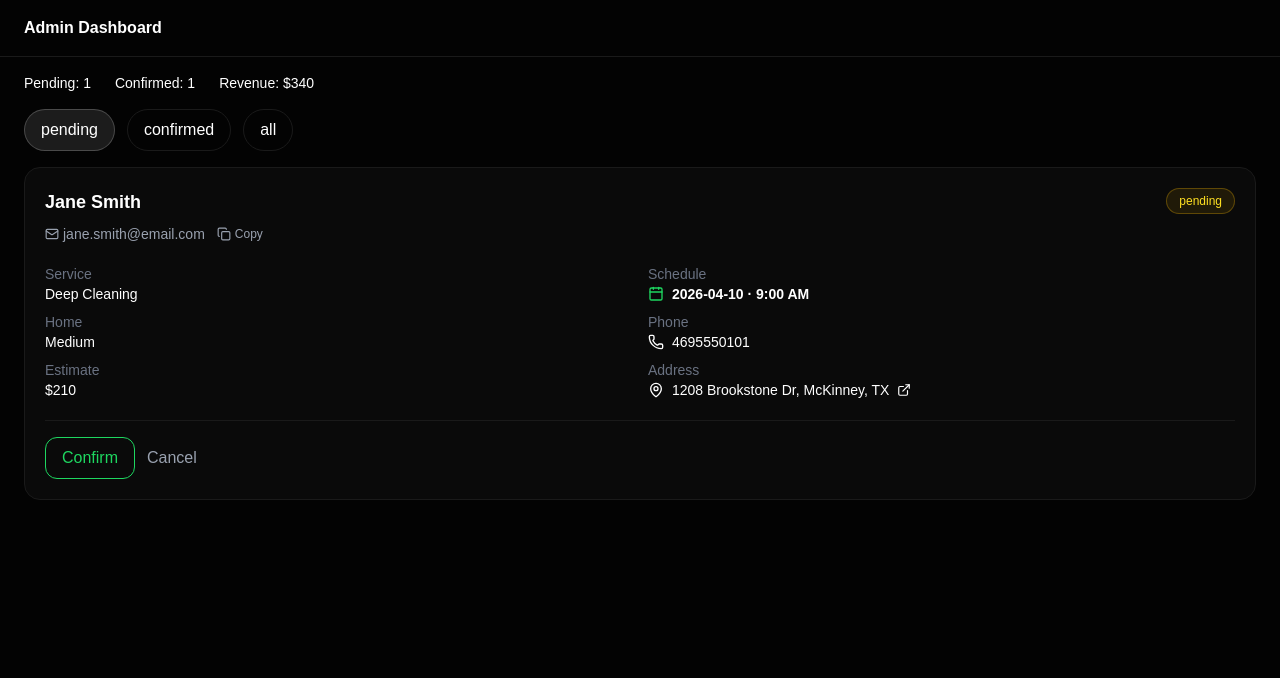
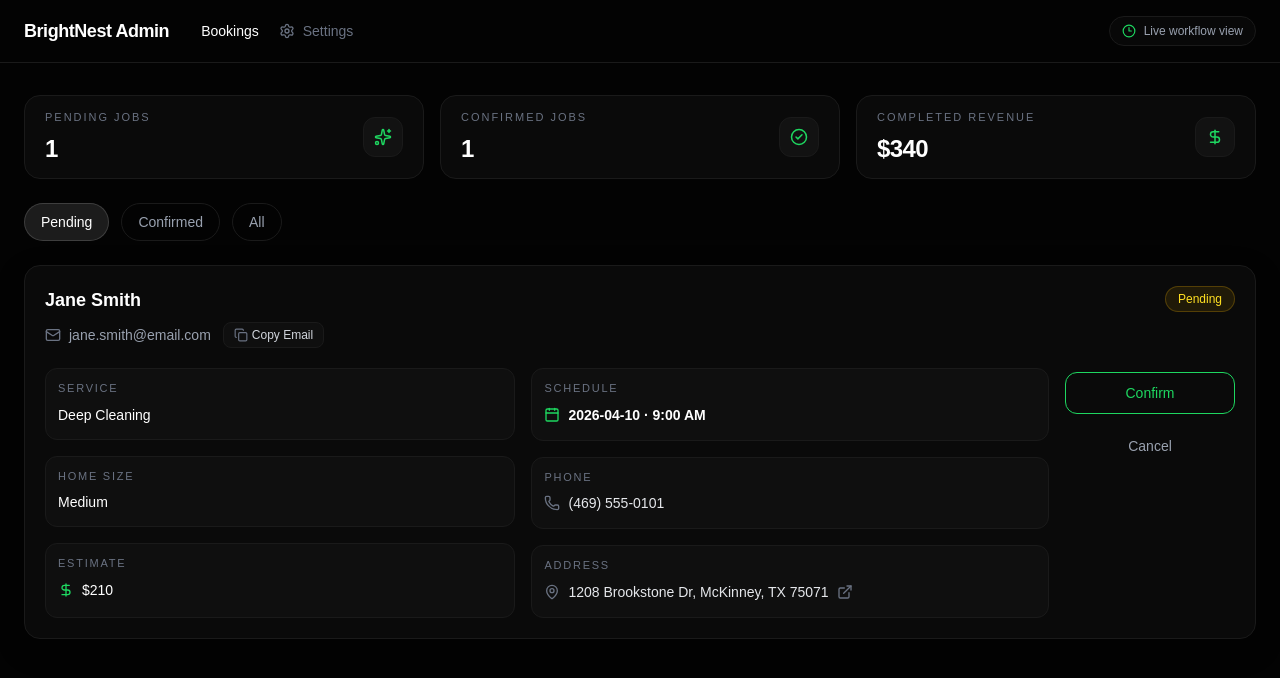
Before and after one commit to SBvibes/booking-demo, a Next.js app: page /book in a window 1280 px wide. Shown: the top 678 px of the page. Built offline with nearby package versions, Linux system fonts and the light colour scheme.

Commit message:
final admin workflow polish

```diff
--- a/components/AdminDashboard.tsx
+++ b/components/AdminDashboard.tsx
@@ -1,13 +1,21 @@
 "use client";
 
 import { useMemo, useState } from "react";
+import { AnimatePresence, motion } from "framer-motion";
+import { toast } from "sonner";
 import {
   Calendar,
+  CheckCircle2,
+  Clock3,
   Copy,
+  DollarSign,
   ExternalLink,
   Mail,
   MapPin,
   Phone,
+  RotateCcw,
+  Settings,
+  Sparkles,
 } from "lucide-react";
 
 type BookingStatus = "pending" | "confirmed" | "completed" | "cancelled";
@@ -33,7 +41,7 @@ const initialBookings: Booking[] = [
     customerName: "Jane Smith",
     email: "jane.smith@email.com",
     phone: "4695550101",
-    address: "1208 Brookstone Dr, McKinney, TX",
+    address: "1208 Brookstone Dr, McKinney, TX 75071",
     serviceType: "Deep Cleaning",
     homeSize: "Medium",
     priceEstimate: 210,
@@ -46,7 +54,7 @@ const initialBookings: Booking[] = [
     customerName: "Marcus Lee",
     email: "marcus.lee@email.com",
     phone: "2145550142",
-    address: "905 Cedar Elm Ln, Frisco, TX",
+    address: "905 Cedar Elm Ln, Frisco, TX 75036",
     serviceType: "Standard Cleaning",
     homeSize: "Small",
     priceEstimate: 90,
@@ -59,7 +67,7 @@ const initialBookings: Booking[] = [
     customerName: "Olivia Carter",
     email: "olivia.carter@email.com",
     phone: "9725550198",
-    address: "4301 Stone Hollow Way, Allen, TX",
+    address: "4301 Stone Hollow Way, Allen, TX 75013",
     serviceType: "Move-Out Cleaning",
     homeSize: "Large",
     priceEstimate: 340,
@@ -67,137 +75,246 @@ const initialBookings: Booking[] = [
     time: "2:00 PM",
     status: "completed",
   },
+  {
+    id: "4",
+    customerName: "David Brooks",
+    email: "david.brooks@email.com",
+    phone: "4695550177",
+    address: "2210 Windcrest Ct, Plano, TX 75025",
+    serviceType: "Deep Cleaning",
+    homeSize: "Large",
+    priceEstimate: 290,
+    date: "2026-04-13",
+    time: "3:30 PM",
+    status: "cancelled",
+  },
 ];
 
-function statusClasses(status: BookingStatus) {
+function statusBadgeClasses(status: BookingStatus) {
   switch (status) {
     case "pending":
-      return "border-yellow-500/30 bg-yellow-500/10 text-yellow-300";
+      return "border-yellow-500/25 bg-yellow-500/10 text-yellow-300";
     case "confirmed":
-      return "border-[#1ed760]/30 bg-[#1ed760]/10 text-[#1ed760]";
+      return "border-[#1ed760]/25 bg-[#1ed760]/10 text-[#1ed760]";
     case "completed":
-      return "border-blue-500/30 bg-blue-500/10 text-blue-300";
+      return "border-blue-500/25 bg-blue-500/10 text-blue-300";
     case "cancelled":
-      return "border-red-500/30 bg-red-500/10 text-red-300";
+      return "border-red-500/25 bg-red-500/10 text-red-300";
   }
 }
 
-function mapsLink(address: string) {
-  return `https://www.google.com/maps/search/?api=1&query=${encodeURIComponent(
-    address
-  )}`;
+function formatPhone(phone: string) {
+  if (phone.length === 10) {
+    return `(${phone.slice(0, 3)}) ${phone.slice(3, 6)}-${phone.slice(6)}`;
+  }
+  return phone;
+}
+
+function MetricCard({
+  label,
+  value,
+  icon,
+}: {
+  label: string;
+  value: string;
+  icon: React.ReactNode;
+}) {
+  return (
+    <motion.div
+      layout
+      className="flex h-[84px] items-center justify-between rounded-2xl border border-[#1A1A1A] bg-[#0A0A0A] px-5"
+    >
+      <div>
+        <p className="text-[11px] uppercase tracking-[0.18em] text-gray-500">
+          {label}
+        </p>
+        <p className="mt-2 text-2xl font-semibold tracking-tight text-white">
+          {value}
+        </p>
+      </div>
+
+      <div className="flex h-10 w-10 items-center justify-center rounded-xl border border-[#1A1A1A] bg-white/[0.03] text-[#1ed760]">
+        {icon}
+      </div>
+    </motion.div>
+  );
 }
 
 function BookingCard({
   booking,
+  activeFilter,
   onUpdateStatus,
+  onRestoreToPending,
 }: {
   booking: Booking;
-  onUpdateStatus: (id: string, status: BookingStatus) => void;
+  activeFilter: FilterValue;
+  onUpdateStatus: (id: string, nextStatus: BookingStatus) => void;
+  onRestoreToPending: (id: string) => void;
 }) {
   const [copied, setCopied] = useState(false);
 
-  async function copyEmail() {
+  const isCancelled = booking.status === "cancelled";
+  const isCompleted = booking.status === "completed";
+  const isInactive = isCancelled || isCompleted;
+
+  async function handleCopyEmail() {
+    try {
       await navigator.clipboard.writeText(booking.email);
       setCopied(true);
-    setTimeout(() => setCopied(false), 1000);
+      window.setTimeout(() => setCopied(false), 1200);
+    } catch {
+      toast.error("Could not copy email");
+    }
   }
 
-  const isInactive =
-    booking.status === "completed" || booking.status === "cancelled";
+  function handleCancel() {
+    const previousStatus = booking.status;
+    onUpdateStatus(booking.id, "cancelled");
+
+    toast("Booking Cancelled", {
+      description: `${booking.customerName} moved to archive.`,
+      action: {
+        label: "Undo",
+        onClick: () => onUpdateStatus(booking.id, previousStatus),
+      },
+    });
+  }
 
   return (
-    <article
-      className={`rounded-2xl border border-[#1A1A1A] bg-[#0A0A0A] p-5 transition ${
-        isInactive ? "opacity-60" : ""
-      }`}
+    <motion.article
+      layout
+      initial={{ opacity: 0, y: 18 }}
+      animate={{ opacity: 1, y: 0 }}
+      exit={{ opacity: 0, y: -10 }}
+      transition={{ duration: 0.22 }}
+      className={[
+        "relative rounded-2xl border border-[#1A1A1A] bg-[#0A0A0A] p-5",
+        isCancelled ? "opacity-40" : "",
+        isCompleted
+          ? "shadow-[0_0_0_1px_rgba(59,130,246,0.06),0_0_18px_rgba(59,130,246,0.10)]"
+          : "shadow-[0_10px_30px_rgba(0,0,0,0.22)]",
+      ].join(" ")}
     >
-      <div className="flex items-start justify-between">
-        <div>
-          <h3 className="text-lg font-semibold text-white">
-            {booking.customerName}
-          </h3>
-
-          <div className="mt-2 flex items-center gap-3 text-sm text-gray-400">
-            <div className="flex items-center gap-1">
-              <Mail size={14} />
-              {booking.email}
-            </div>
-
-            <button
-              onClick={copyEmail}
-              className="flex items-center gap-1 text-xs hover:text-white"
-            >
-              <Copy size={14} />
-              {copied ? "Copied!" : "Copy"}
-            </button>
-          </div>
-        </div>
-
       <span
-          className={`rounded-full border px-3 py-1 text-xs ${statusClasses(
+        className={`absolute right-5 top-5 rounded-full border px-3 py-1 text-xs font-medium capitalize ${statusBadgeClasses(
           booking.status
         )}`}
       >
         {booking.status}
       </span>
+
+      <div className="pr-28">
+        <h3 className="text-lg font-semibold text-white">{booking.customerName}</h3>
+
+        <div className="mt-2 flex flex-wrap items-center gap-3 text-sm text-gray-400">
+          <div className="inline-flex items-center gap-2">
+            <Mail size={16} className="text-gray-500" />
+            <span>{booking.email}</span>
           </div>
 
-      <div className="mt-5 grid md:grid-cols-2 gap-4 text-sm">
-        <div>
-          <p className="text-gray-500">Service</p>
-          <p className="text-white">{booking.serviceType}</p>
-
-          <p className="text-gray-500 mt-2">Home</p>
-          <p className="text-white">{booking.homeSize}</p>
-
-          <p className="text-gray-500 mt-2">Estimate</p>
-          <p className="text-white">${booking.priceEstimate}</p>
+          <button
+            type="button"
+            onClick={handleCopyEmail}
+            className="inline-flex items-center gap-1 rounded-lg border border-[#1A1A1A] bg-white/[0.02] px-2.5 py-1 text-xs text-gray-300 transition hover:bg-white/[0.05] hover:text-white"
+          >
+            <Copy size={14} className="text-gray-500" />
+            {copied ? "Copied!" : "Copy Email"}
+          </button>
+        </div>
       </div>
 
-        <div>
-          <p className="text-gray-500">Schedule</p>
-          <div className="flex items-center gap-2 text-white font-semibold">
-            <Calendar size={16} className="text-[#1ed760]" />
-            {booking.date} · {booking.time}
+      <div className="mt-5 grid gap-4 xl:grid-cols-[1fr_1.1fr_auto]">
+        <div className="grid gap-4 text-sm">
+          <div className="rounded-xl border border-[#1A1A1A] bg-white/[0.02] p-3">
+            <p className="text-[11px] uppercase tracking-[0.16em] text-gray-500">
+              Service
+            </p>
+            <p className="mt-2 font-medium text-white">{booking.serviceType}</p>
           </div>
 
-          <p className="text-gray-500 mt-2">Phone</p>
+          <div className="rounded-xl border border-[#1A1A1A] bg-white/[0.02] p-3">
+            <p className="text-[11px] uppercase tracking-[0.16em] text-gray-500">
+              Home Size
+            </p>
+            <p className="mt-2 font-medium text-white">{booking.homeSize}</p>
+          </div>
+
+          <div className="rounded-xl border border-[#1A1A1A] bg-white/[0.02] p-3">
+            <p className="text-[11px] uppercase tracking-[0.16em] text-gray-500">
+              Estimate
+            </p>
+            <div className="mt-2 inline-flex items-center gap-2 font-medium text-white">
+              <DollarSign size={16} className="text-[#1ed760]" />
+              <span>${booking.priceEstimate}</span>
+            </div>
+          </div>
+        </div>
+
+        <div className="grid gap-4 text-sm">
+          <div className="rounded-xl border border-[#1A1A1A] bg-white/[0.02] p-3">
+            <p className="text-[11px] uppercase tracking-[0.16em] text-gray-500">
+              Schedule
+            </p>
+            <div className="mt-2 inline-flex items-center gap-2 font-semibold text-white">
+              <Calendar size={16} className="text-[#1ed760]" />
+              <span>
+                {booking.date} · {booking.time}
+              </span>
+            </div>
+          </div>
+
+          <div className="rounded-xl border border-[#1A1A1A] bg-white/[0.02] p-3">
+            <p className="text-[11px] uppercase tracking-[0.16em] text-gray-500">
+              Phone
+            </p>
             <a
               href={`tel:${booking.phone}`}
               target="_blank"
-            className="flex items-center gap-2 hover:text-[#1ed760]"
+              rel="noopener noreferrer"
+              className="mt-2 inline-flex items-center gap-2 font-medium text-gray-200 underline decoration-transparent underline-offset-4 transition hover:text-[#1ed760] hover:decoration-[#1ed760]/45"
             >
-            <Phone size={16} />
-            {booking.phone}
+              <Phone size={16} className="text-gray-500" />
+              <span>{formatPhone(booking.phone)}</span>
             </a>
+          </div>
 
-          <p className="text-gray-500 mt-2">Address</p>
+          <div className="rounded-xl border border-[#1A1A1A] bg-white/[0.02] p-3">
+            <p className="text-[11px] uppercase tracking-[0.16em] text-gray-500">
+              Address
+            </p>
             <a
-            href={mapsLink(booking.address)}
+              href={`https://www.google.com/maps/search/?api=1&query=${encodeURIComponent(
+                booking.address
+              )}`}
               target="_blank"
-            className="flex items-center gap-2 hover:text-[#1ed760]"
+              rel="noopener noreferrer"
+              className="mt-2 inline-flex items-start gap-2 underline decoration-transparent underline-offset-4 transition hover:text-[#1ed760] hover:decoration-[#1ed760]/45"
             >
-            <MapPin size={16} />
-            {booking.address}
-            <ExternalLink size={14} />
+              <MapPin size={16} className="mt-0.5 shrink-0 text-gray-500" />
+              <span className="font-medium text-gray-200">{booking.address}</span>
+              <ExternalLink
+                size={16}
+                className="mt-0.5 shrink-0 text-gray-500"
+              />
             </a>
           </div>
         </div>
 
-      <div className="mt-5 flex gap-3 border-t border-[#1A1A1A] pt-4">
+        <div className="flex flex-col gap-3 xl:min-w-[170px] xl:pt-1">
           {booking.status === "pending" && (
             <>
               <button
+                type="button"
                 onClick={() => onUpdateStatus(booking.id, "confirmed")}
-              className="border border-[#1ed760] px-4 py-2 rounded-xl text-[#1ed760]"
+                className="rounded-xl border border-[#1ed760] px-4 py-2.5 text-sm font-medium text-[#1ed760] transition hover:bg-[#1ed760]/10"
               >
                 Confirm
               </button>
 
               <button
-              onClick={() => onUpdateStatus(booking.id, "cancelled")}
-              className="text-gray-400"
+                type="button"
+                onClick={handleCancel}
+                className="rounded-xl px-4 py-2.5 text-sm text-gray-400 transition hover:bg-white/[0.04] hover:text-white"
               >
                 Cancel
               </button>
@@ -207,87 +324,148 @@ function BookingCard({
           {booking.status === "confirmed" && (
             <>
               <button
+                type="button"
                 onClick={() => onUpdateStatus(booking.id, "completed")}
-              className="bg-[#1ed760] text-black px-4 py-2 rounded-xl"
+                className="rounded-xl bg-[#1ed760] px-4 py-2.5 text-sm font-medium text-black transition hover:brightness-110"
               >
                 Complete
               </button>
 
               <button
-              onClick={() => onUpdateStatus(booking.id, "cancelled")}
-              className="text-gray-400"
+                type="button"
+                onClick={handleCancel}
+                className="rounded-xl px-4 py-2.5 text-sm text-gray-400 transition hover:bg-white/[0.04] hover:text-white"
               >
                 Cancel
               </button>
             </>
           )}
+
+          {activeFilter === "all" && isInactive && (
+            <button
+              type="button"
+              onClick={() => onRestoreToPending(booking.id)}
+              className="inline-flex items-center justify-center gap-2 rounded-xl border border-white/10 px-4 py-2.5 text-sm font-medium text-white transition hover:bg-white/[0.05]"
+            >
+              <RotateCcw size={16} className="text-[#1ed760]" />
+              Restore to Pending
+            </button>
+          )}
         </div>
-    </article>
+      </div>
+    </motion.article>
   );
 }
 
 export default function AdminDashboard() {
   const [filter, setFilter] = useState<FilterValue>("pending");
-  const [bookings, setBookings] = useState(initialBookings);
+  const [bookings, setBookings] = useState<Booking[]>(initialBookings);
 
-  function updateStatus(id: string, status: BookingStatus) {
+  function updateStatus(id: string, nextStatus: BookingStatus) {
     setBookings((prev) =>
-      prev.map((b) => (b.id === id ? { ...b, status } : b))
+      prev.map((booking) =>
+        booking.id === id ? { ...booking, status: nextStatus } : booking
+      )
     );
   }
 
-  const filtered = useMemo(() => {
+  function restoreToPending(id: string) {
+    updateStatus(id, "pending");
+    toast.success("Booking restored to Pending");
+  }
+
+  const filteredBookings = useMemo(() => {
     if (filter === "all") return bookings;
-    return bookings.filter((b) => b.status === filter);
+    return bookings.filter((booking) => booking.status === filter);
   }, [bookings, filter]);
 
   const stats = useMemo(() => {
-    const pending = bookings.filter((b) => b.status === "pending").length;
-    const confirmed = bookings.filter((b) => b.status === "confirmed").length;
+    const pending = bookings.filter((booking) => booking.status === "pending").length;
+    const confirmed = bookings.filter(
+      (booking) => booking.status === "confirmed"
+    ).length;
     const revenue = bookings
-      .filter((b) => b.status === "completed")
-      .reduce((sum, b) => sum + b.priceEstimate, 0);
+      .filter((booking) => booking.status === "completed")
+      .reduce((sum, booking) => sum + booking.priceEstimate, 0);
 
     return { pending, confirmed, revenue };
   }, [bookings]);
 
   return (
     <div className="min-h-screen bg-[#030303] text-white">
-      <div className="border-b border-[#1A1A1A] px-6 py-4 flex justify-between">
-        <h1 className="font-semibold">Admin Dashboard</h1>
+      <header className="border-b border-[#1A1A1A]">
+        <div className="mx-auto flex max-w-7xl items-center justify-between px-6 py-4">
+          <div className="flex items-center gap-8">
+            <div className="text-lg font-semibold tracking-tight">
+              BrightNest Admin
             </div>
 
-      <div className="px-6 py-4 flex gap-6 text-sm">
-        <div>Pending: {stats.pending}</div>
-        <div>Confirmed: {stats.confirmed}</div>
-        <div>Revenue: ${stats.revenue}</div>
+            <nav className="flex items-center gap-5 text-sm">
+              <button className="text-white">Bookings</button>
+              <button className="inline-flex items-center gap-2 text-gray-500 transition hover:text-white">
+                <Settings size={16} />
+                Settings
+              </button>
+            </nav>
           </div>
 
-      <div className="px-6 flex gap-3 mb-4">
-        {["pending", "confirmed", "all"].map((f) => (
+          <div className="inline-flex items-center gap-2 rounded-full border border-[#1A1A1A] bg-white/[0.02] px-3 py-1.5 text-xs text-gray-400">
+            <Clock3 size={14} className="text-[#1ed760]" />
+            Live workflow view
+          </div>
+        </div>
+      </header>
+
+      <main className="mx-auto max-w-7xl px-6 py-8">
+        <div className="mb-6 grid gap-4 md:grid-cols-3">
+          <MetricCard
+            label="Pending Jobs"
+            value={String(stats.pending)}
+            icon={<Sparkles size={18} />}
+          />
+          <MetricCard
+            label="Confirmed Jobs"
+            value={String(stats.confirmed)}
+            icon={<CheckCircle2 size={18} />}
+          />
+          <MetricCard
+            label="Completed Revenue"
+            value={`$${stats.revenue}`}
+            icon={<DollarSign size={18} />}
+          />
+        </div>
+
+        <div className="mb-6 flex flex-wrap items-center gap-3">
+          {(["pending", "confirmed", "all"] as FilterValue[]).map((value) => (
             <button
-            key={f}
-            onClick={() => setFilter(f as FilterValue)}
-            className={`px-4 py-2 rounded-full border ${
-              filter === f
-                ? "bg-white/10 border-white/20"
-                : "border-[#1A1A1A]"
+              key={value}
+              type="button"
+              onClick={() => setFilter(value)}
+              className={`rounded-full border px-4 py-2 text-sm capitalize transition ${
+                filter === value
+                  ? "border-white/15 bg-white/10 text-white"
+                  : "border-[#1A1A1A] text-gray-400 hover:text-white"
               }`}
             >
-            {f}
+              {value}
             </button>
           ))}
         </div>
 
-      <div className="px-6 grid gap-4 pb-10">
-        {filtered.map((b) => (
+        <motion.div layout className="grid gap-4 pb-10">
+          <AnimatePresence mode="popLayout">
+            {filteredBookings.map((booking) => (
               <BookingCard
-            key={b.id}
-            booking={b}
+                key={booking.id}
+                booking={booking}
+                activeFilter={filter}
                 onUpdateStatus={updateStatus}
+                onRestoreToPending={restoreToPending}
               />
             ))}
-      </div>
+          </AnimatePresence>
+        </motion.div>
+      </main>
     </div>
   );
 }
--- a/package.json
+++ b/package.json
@@ -14,7 +14,8 @@
     "lucide-react": "^1.7.0",
     "next": "16.2.2",
     "react": "19.2.4",
-    "react-dom": "19.2.4"
+    "react-dom": "19.2.4",
+    "sonner": "^2.0.7"
   },
   "devDependencies": {
     "@tailwindcss/postcss": "^4",
```
Also changed, not shown: 1 other file (tests, documents, lock files or other folders). Lines whose indentation alone changed are shown as unchanged.
